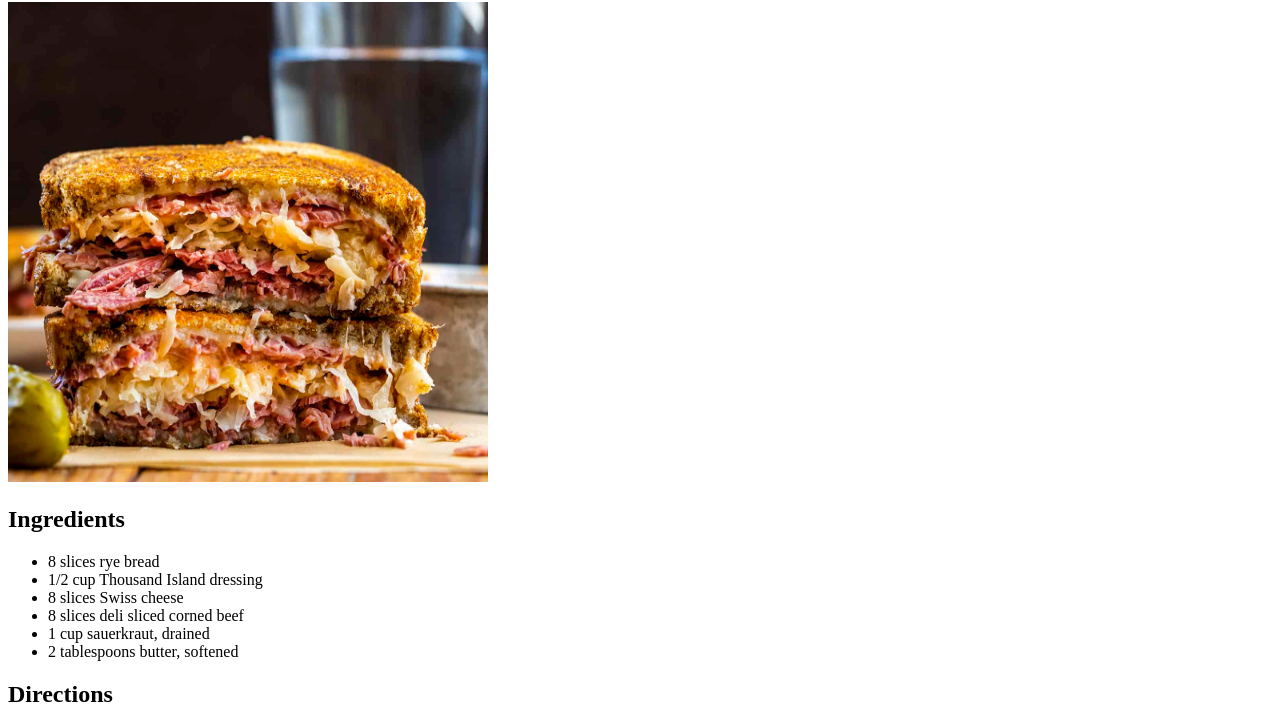
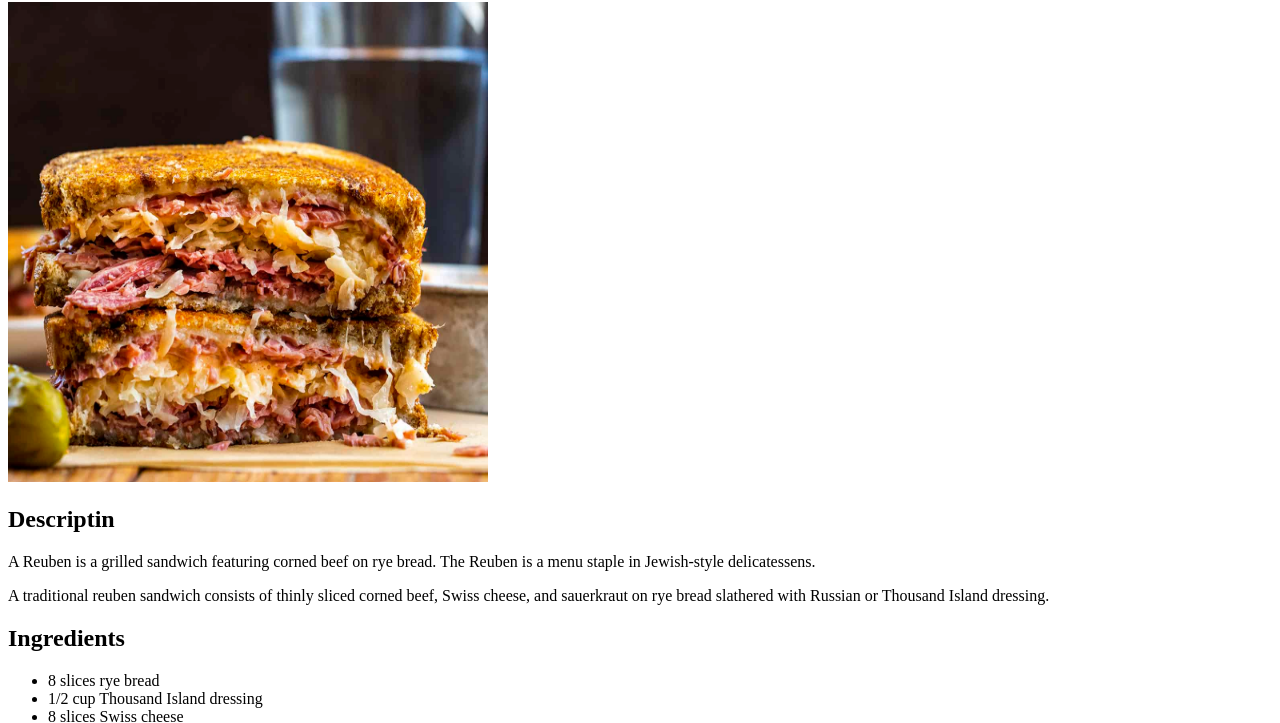
Before and after one commit to 9hazard9/odin-recipes, a plain HTML site: page recipes/reuben-sandwich.html in a window 1280 px wide. Shown: the part 78-801 px from the top of the page. Drawn offline with Linux system fonts and the light colour scheme.

Commit message:
Modify reuben-sandwich.html with content

```diff
--- a/recipes/reuben-sandwich.html
+++ b/recipes/reuben-sandwich.html
@@ -7,6 +7,16 @@
     <body>
         <h1>Reuben Sandwich Recipe</h1>
         <img src="../images/reuben-1.jpg" alt="Reuben Sandwich" width="480" height="480">
+        <h2>Descriptin</h2>
+            <p>
+                A Reuben is a grilled sandwich featuring corned beef on rye bread.
+                The Reuben is a menu staple in Jewish-style delicatessens.
+            </p>
+
+            <p>
+                A traditional reuben sandwich consists of thinly sliced corned beef, Swiss cheese,
+                and sauerkraut on rye bread slathered with Russian or Thousand Island dressing.
+            </p>
         <h2>Ingredients</h2>
         <ul>
             <li>8 slices rye bread</li>
@@ -16,7 +26,7 @@
             <li>1 cup sauerkraut, drained</li>
             <li>2 tablespoons butter, softened</li>
         </ul>
-        <h2>Directions</h2>
+        <h2>Steps</h2>
         <ol>
             <li>
                 <p>
```
